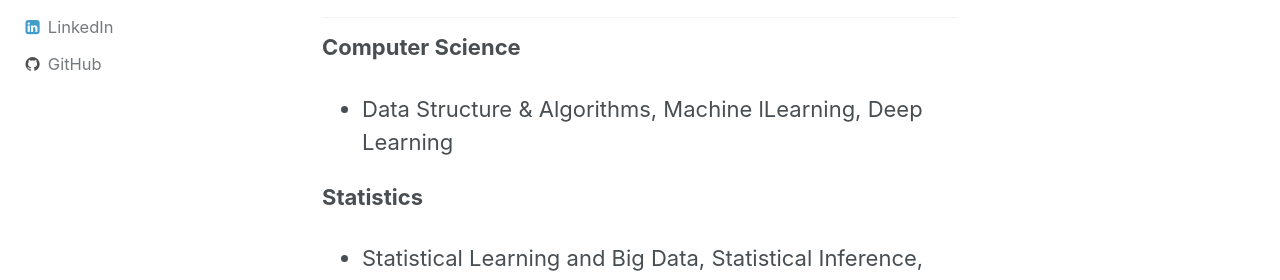
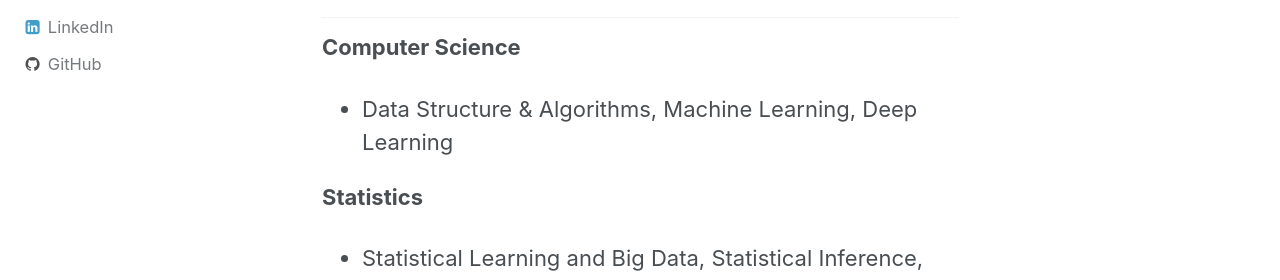
Before and after one commit to FreyaZou/FreyaZou.github.io, a Jekyll site: the page built from index.md, in a window 1280 px wide and 900 px high, scrolled down 1154 px. Shown: the part 199-479 px from the top of the window. Built offline with Jekyll 4.4.1, drawn with Linux system fonts in a browser that asks for light colours; the list of posts is cut into pages by our own code.

Commit message:
Add files via upload

```diff
--- a/index.md
+++ b/index.md
@@ -31,7 +31,7 @@ I have worked for a BioTech Startup [BrainCo](https://www.brainco.tech/) as a ma
 ## Selected Coursework
 **Computer Science**
 
-* Data Structure & Algorithms, Machine lLearning, Deep Learning
+* Data Structure & Algorithms, Machine Learning, Deep Learning
 
 **Statistics**
 
```
Also changed, not shown: 7 other files.
